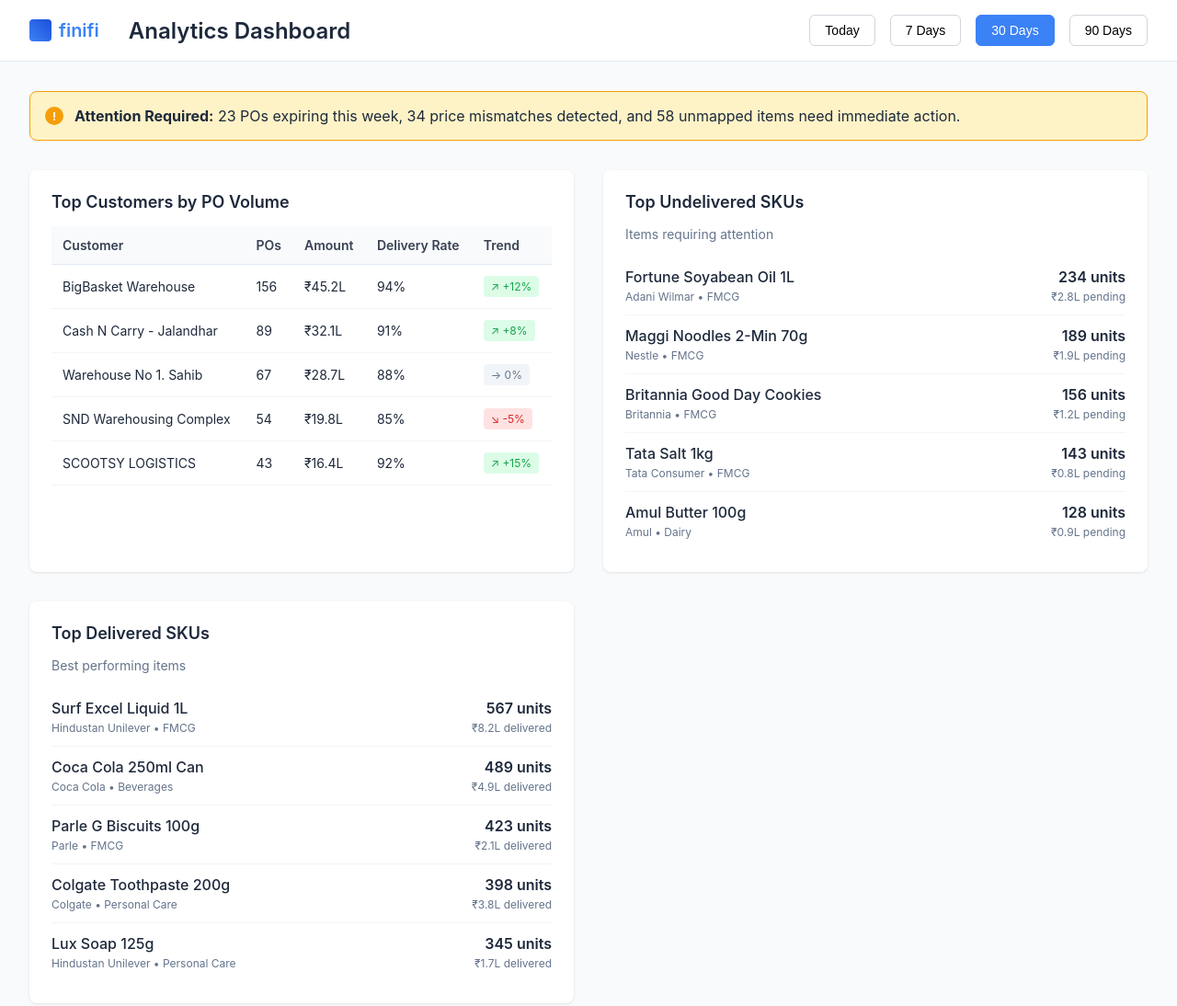
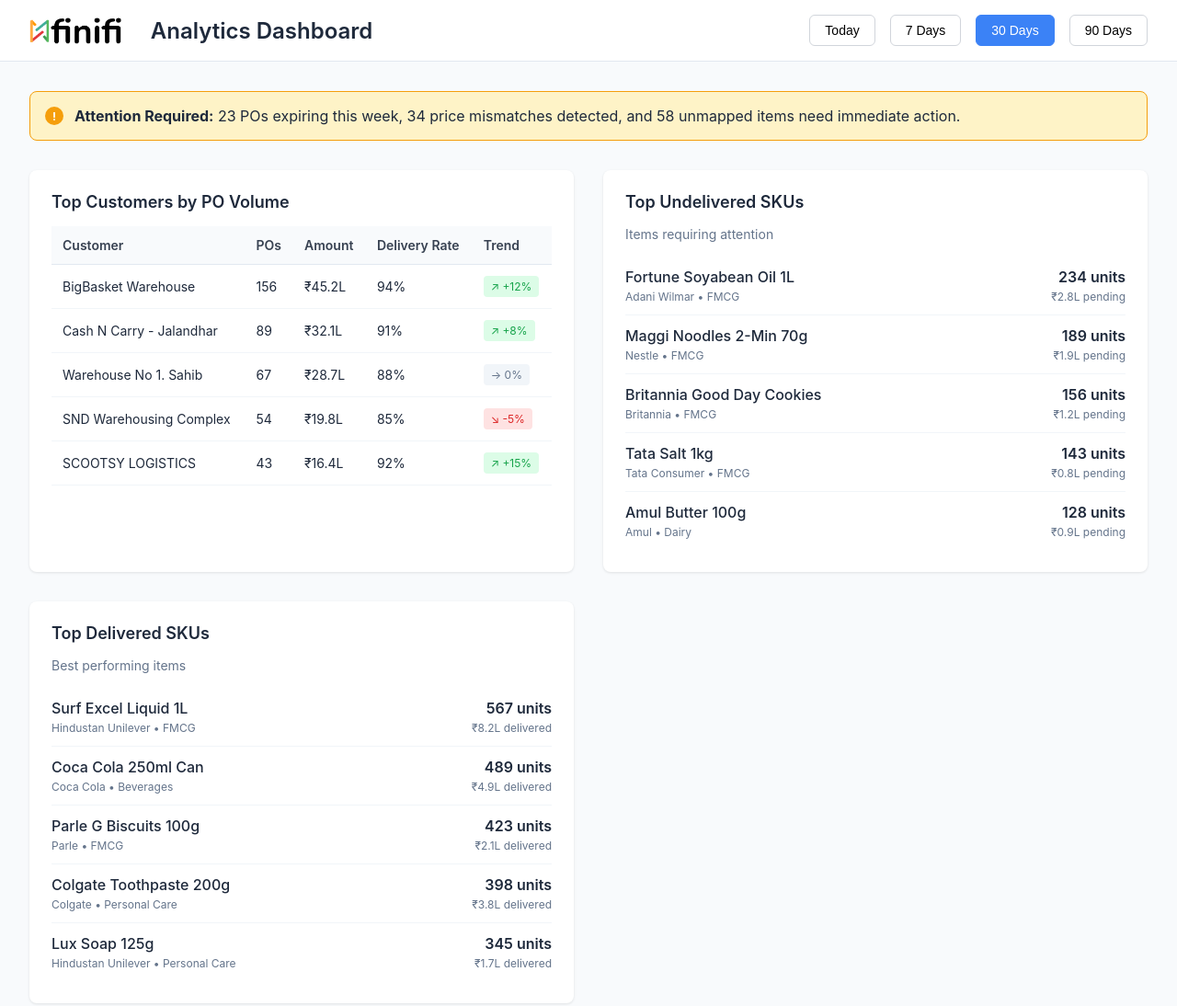
Before and after one commit to infiniteplay/PO-dashboard, a plain HTML site: page index.html in a window 1280 px wide. Shown: the top 1094 px of the page at 92% size. Drawn offline with nearby package versions, Linux system fonts and the light colour scheme.

Commit message:
Update index.html

```diff
--- a/index.html
+++ b/index.html
@@ -251,8 +251,7 @@
     <div class="header">
         <div style="display: flex; align-items: center;">
             <div class="logo">
-                <div style="width: 24px; height: 24px; background: linear-gradient(45deg, #3b82f6, #1d4ed8); border-radius: 4px;"></div>
-                finifi
+                <img src="Finifi Logo.png" alt="FiniFi Logo" style="height: 30px;">
             </div>
             <div class="dashboard-title">Analytics Dashboard</div>
         </div>
```
